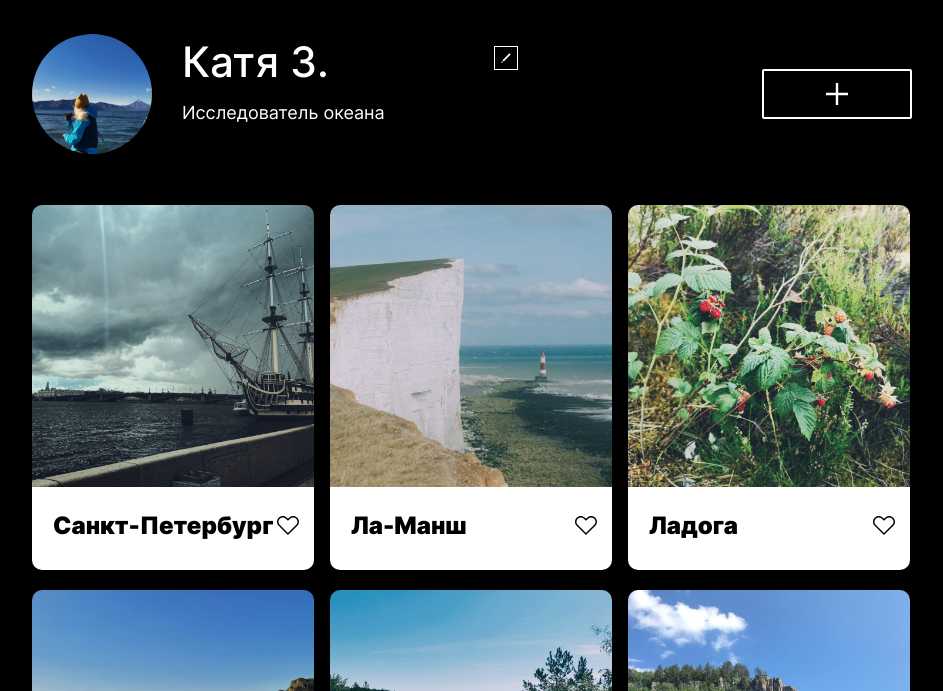
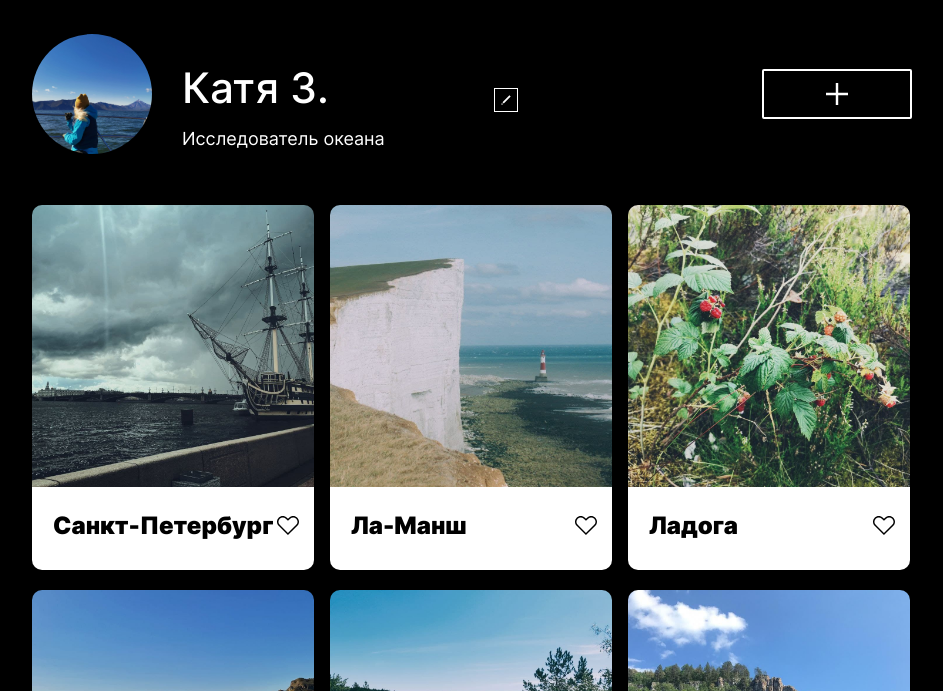
Before and after one commit to KkeyZ1788/mesto, a plain HTML site: page index.html in a window 1280 px wide. Shown: the part 109-800 px from the top of the page, without its empty margins (168-1111 px from the left). Drawn offline with Linux system fonts and the light colour scheme.

Commit message:
обновление

```diff
--- a/blocks/profile/__description/profile__description.css
+++ b/blocks/profile/__description/profile__description.css
@@ -21,6 +21,7 @@
         line-height: 22px;
         max-width: 280px;
         margin-left: 0;
-        margin-bottom: 25px;
+        margin-bottom: 0;
+        margin-top: 16px;
     }
 }
--- a/blocks/profile/__info/profile__info.css
+++ b/blocks/profile/__info/profile__info.css
@@ -8,6 +8,5 @@
     .profile__info{
         width: 336px;
         align-items: flex-start;
-
     }
 }
--- a/blocks/profile/__name/profile__name.css
+++ b/blocks/profile/__name/profile__name.css
@@ -12,6 +12,9 @@
     white-space: nowrap;
     overflow: hidden;
     max-width: 189px;
+    padding: 0;
+    margin-block-end: 0;
+    text-align: end;
 }
 
 
@@ -20,6 +23,6 @@
         font-size: 42px;
         line-height: 48px;
         max-width: 280px;
-        margin-bottom: 16px;
+        margin-bottom: 0;
     }
 }
--- a/blocks/profile/__wrapper/profile__wrapper.css
+++ b/blocks/profile/__wrapper/profile__wrapper.css
@@ -8,5 +8,7 @@
 @media screen and (min-width: 1280px){
   .profile__wrapper{
     justify-content: flex-start;
+    align-items: flex-end;
+    margin-top: 25.75px;
   }
 }
--- a/index.html
+++ b/index.html
@@ -12,19 +12,16 @@
                 <img class="header__logo" src="./images/logo.svg" alt="Лого" />
             </header>
             <main>
-                <section>
-                    <div class="profile">
-                        <img class="profile__avatar" src="./images/profile-img.jpg" alt="изображение профиля" />
+                <section class="profile">
+                        <img class="profile__avatar" src="./images/profile-img.jpg" alt="изображение профиля">
                         <div class="profile__info">
                             <div class="profile__wrapper">
                                 <h1 class="profile__name">Катя З.</h1>
                                 <button type="button" aria-label="Редактировать" class="profile__edit-button"></button>
                             </div>
-
                             <p class="profile__description">Исследователь океана</p>
                         </div>
                         <button type="button" aria-label="Добавить" class="profile__add-button"></button>
-                    </div>
                 </section>
                 <!-- ELEMENTS -->
                 <section class="elements">
```
